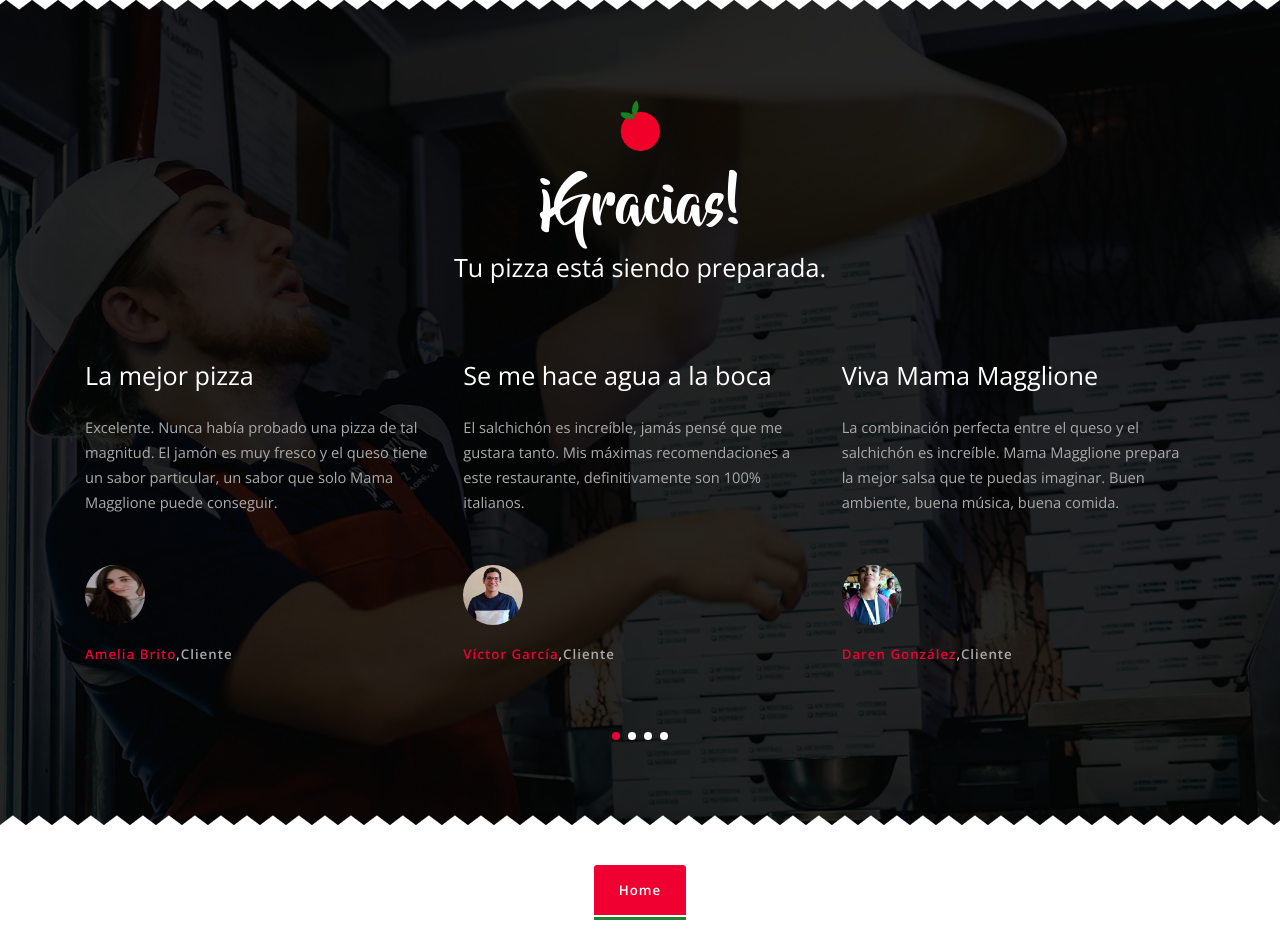
After one commit to ameliabgiampaolo/mamma_maglioni_2.0, a Django app: page /pizzeria/finalizar in a window 1280 px wide. The commit adds this page. Run offline with Django 3.2, Linux system fonts and the light colour scheme; some libraries are stand-ins or nearby versions.

Commit message:
creando vista finalizar

```diff
--- /dev/null
+++ b/mamma_magglioni/pizzeria/templates/pizzeria/finalizar.html
@@ -0,0 +1,106 @@
+<!DOCTYPE HTML>
+<html lang="en">
+<head>
+        <!-- Cargando librerias para bootstrap 4 -->
+        {% load bootstrap4 %}
+        {% bootstrap_css %}
+        {% load static %}
+
+
+        <title>Mama Magglione</title>
+        <link rel="icon" href="{% static "pizzeria/images/heading_logo.png" %}" type="image/png" />
+        <meta http-equiv="X-UA-Compatible" content="IE=edge">
+        <meta name="viewport" content="width=device-width, initial-scale=1">
+        <meta charset="UTF-8">
+
+        <!-- Font -->
+        <link href="https://fonts.googleapis.com/css?family=Open+Sans:400,600" rel="stylesheet">
+        <link rel="stylesheet" href="{% static "pizzeria/fonts/beyond_the_mountains-webfont.css" %}" type="text/css"/>
+
+        <!-- Stylesheets -->
+        <link href="{% static "pizzeria/plugin-frameworks/bootstrap.min.css" %}" rel="stylesheet">
+        <link href="{% static "pizzeria/plugin-frameworks/swiper.css" %}" rel="stylesheet">
+        <link href="{% static "pizzeria/fonts/ionicons.css" %}" rel="stylesheet">
+        <link href="{% static "pizzeria/common/styles.css" %}" rel="stylesheet">
+</head>
+
+<body>
+{% block content %}
+
+<section class="story-area bg-seller color-white pos-relative">
+        <div class="pos-bottom triangle-up"></div>
+        <div class="pos-top triangle-bottom"></div>
+        <div class="container">
+                <div class="heading">
+                        <img class="heading-img" src="images/heading_logo.png" alt="">
+                        <h2>¡Gracias!</h2>
+                        <h4>Tu pizza está siendo preparada.</h4>
+                </div>
+
+                <div class="swiper-container" data-slide-effect="slide" data-autoheight="false" data-swiper-speed="500" data-swiper-margin="25" data-swiper-slides-per-view="3"
+                     data-swiper-breakpoints="true" data-scrollbar="true" data-swiper-loop="true" data-swpr-responsive="[1, 2, 2, 2]">
+
+                        <div class="swiper-wrapper pb-90 pb-sm-60 left-text center-sm-text">
+                                <div class="swiper-slide">
+                                        <h4>La mejor pizza</h4>
+                                        <p class="color-ash mb-50 mb-sm-30 mt-20">Excelente. Nunca había probado una pizza de tal magnitud. El jamón es muy
+                                            fresco y el queso tiene un sabor particular, un sabor que solo Mama Magglione puede conseguir.
+                                        </p>
+                                        <img class="circle-60 mb-20 " src="{% static "pizzeria/images/amelia200x200.jpg" %}" alt="">
+                                        <h6><b class="color-primary">Amelia Brito</b>,<b class="color-ash">Cliente</b>
+                                        </h6>
+                                </div><!-- swiper-slide -->
+
+                                <div class="swiper-slide">
+                                        <h4>Se me hace agua a la boca</h4>
+                                        <p class="color-ash mb-50 mb-sm-30 mt-20">El salchichón es increíble,
+                                            jamás pensé que me gustara tanto. Mis máximas recomendaciones
+                                            a este restaurante, definitivamente son 100% italianos.
+                                        </p>
+                                        <img class="circle-60 mb-20" src="{% static "pizzeria/images/victor200x200.jpg" %}" alt="">
+                                        <h6><b class="color-primary">Víctor García</b>,<b class="color-ash">Cliente</b>
+                                        </h6>
+                                </div><!-- swiper-slide -->
+
+                                <div class="swiper-slide">
+                                        <h4>Viva Mama Magglione</h4>
+                                        <p class="color-ash mb-50 mb-sm-30 mt-20">La combinación perfecta entre
+                                            el queso y el salchichón es increíble. Mama Magglione prepara la mejor
+                                            salsa que te puedas imaginar. Buen ambiente, buena música, buena comida.
+                                        </p>
+                                        <img class="circle-60 mb-20" src="{% static "pizzeria/images/daren200x200.jpg" %}"
+                                             alt="">
+                                        <h6><b class="color-primary">Daren González</b>,<b
+                                                class="color-ash">Cliente</b></h6>
+                                </div><!-- swiper-slide -->
+
+                                <div class="swiper-slide">
+                                        <h4>Excelente servicio</h4>
+                                        <p class="color-ash mb-50 mb-sm-30 mt-20">Me atendieron de lo mejor, pedí una pizza
+                                            familiar y tres personales, y debo decir, que ninguna pizza se quedó atrás, deben
+                                            probar la de doble queso. Increíble, de verdad.
+                                        </p>
+                                        <img class="circle-60 mb-20"
+                                             src="{% static "pizzeria/images/rafael200x200.jpg" %}" alt="">
+                                        <h6><b class="color-primary">Rafael Jiménez</b>,<b class="color-ash">Cliente</b>
+                                        </h6>
+                                </div><!-- swiper-slide -->
+                        </div><!-- swiper-wrapper -->
+
+                        <div class="swiper-pagination"></div>
+                </div><!-- swiper-container -->
+        </div><!-- container -->
+</section>
+<h6 class="center-text mt-40 mt-sm-20 mb-30"><a href="http://localhost:8000/pizzeria" class="btn-primaryc plr-25"><b>Home</b></a></h6>
+{% endblock content %}
+
+<!-- SCIPTS -->
+<script src="{% static "pizzeria/plugin-frameworks/jquery-3.2.1.min.js" %}"></script>
+<script src="{% static "pizzeria/plugin-frameworks/bootstrap.min.js" %}"></script>
+<script src="{% static "pizzeria/plugin-frameworks/swiper.js" %}"></script>
+<script src="{% static "pizzeria/common/scripts.js" %}"></script>
+
+<!-- JS y jQuery Bootstrap -->
+{% bootstrap_javascript jquery='full' %}
+</body>
+</html>
--- a/mamma_magglioni/pizzeria/templates/pizzeria/resumen.html
+++ b/mamma_magglioni/pizzeria/templates/pizzeria/resumen.html
@@ -113,7 +113,7 @@
                     <h5 ><b class="color-primary float-left">BsS.</b></h5>
 
             </div>
-            <h6 class="center-text mt-40 mt-sm-20 mb-30"><a href="http://localhost:8000/pizzeria" class="btn-primaryc plr-25"><b>Terminar orden</b></a></h6>
+            <h6 class="center-text mt-40 mt-sm-20 mb-30"><a href="http://localhost:8000/pizzeria/finalizar" class="btn-primaryc plr-25"><b>Terminar orden</b></a></h6>
     </div>
 </section>
 {% endblock content %}
--- a/mamma_magglioni/pizzeria/urls.py
+++ b/mamma_magglioni/pizzeria/urls.py
@@ -5,4 +5,5 @@ urlpatterns = [
     path('', views.index, name='index'),
     path('order', views.order, name='order'),
     path('resumen/<int:pedido_id>', views.resumen, name='resumen'),
+    path('finalizar', views.finalizar, name='finalizar'),
 ]
--- a/mamma_magglioni/pizzeria/views.py
+++ b/mamma_magglioni/pizzeria/views.py
@@ -49,3 +49,6 @@ def resumen(request, pedido_id):
     pizza_ing = Pizza_ing.objects.filter(fk_pedido_id=pedido_id) #filter lo uso para traer varios registros de la bd, varias pizza_ing con ese pedido
     context = {'cliente': cliente, 'pedido': pedido, 'pizza_ing': pizza_ing}
     return render(request, 'pizzeria/resumen.html', context)
+
+def finalizar(request):
+    return render(request, 'pizzeria/finalizar.html')
```
Also changed, not shown: mamma_magglioni/db.sqlite3, mamma_magglioni/pizzeria/static/pizzeria/images/amelia200x200.jpg (added), mamma_magglioni/pizzeria/static/pizzeria/images/daren200x200.jpg (added), mamma_magglioni/pizzeria/static/pizzeria/images/quoto-2-200x200.jpg (added), mamma_magglioni/pizzeria/static/pizzeria/images/quoto-3-200x200.jpg (added), mamma_magglioni/pizzeria/static/pizzeria/images/rafael200x200.jpg (added), mamma_magglioni/pizzeria/static/pizzeria/images/victor200x200.jpg (added).
